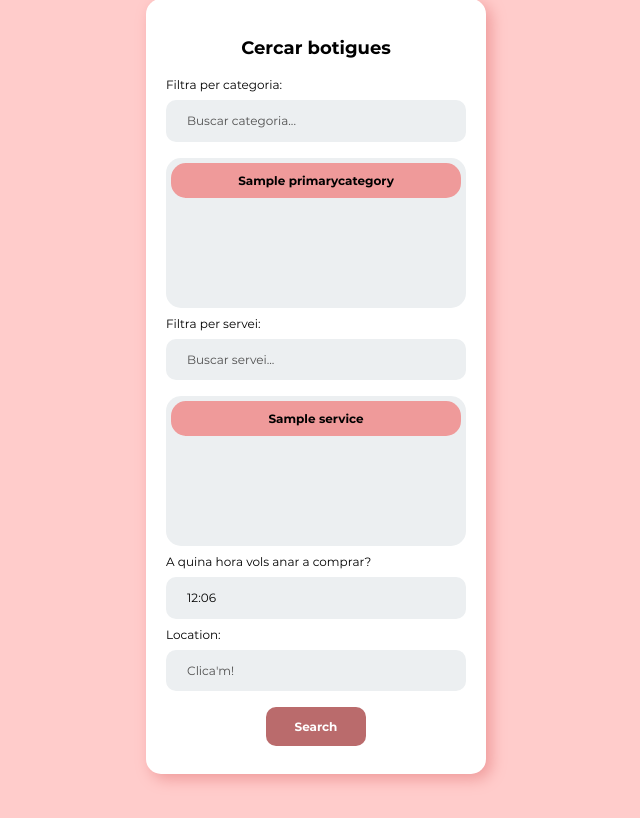
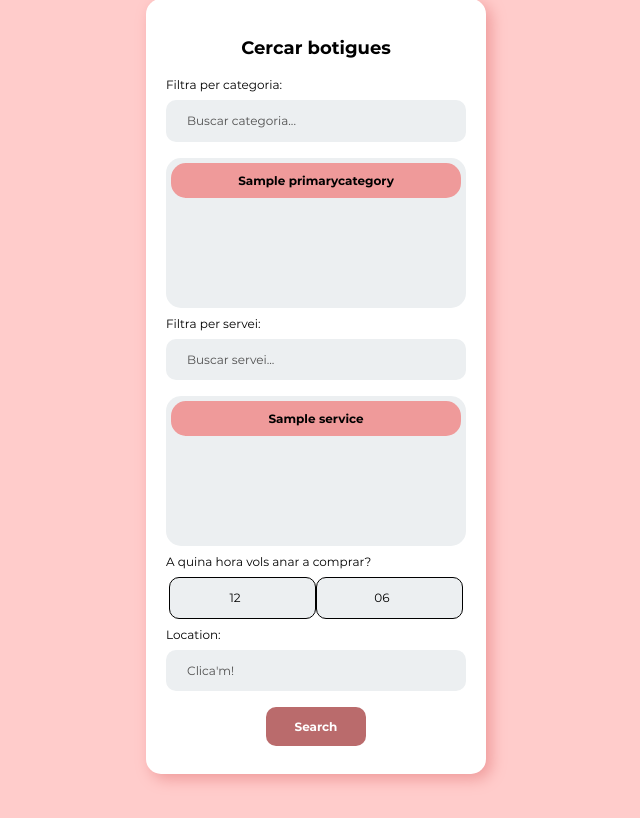
Before and after one commit to Casassarnau/ConfinAppCommerce, a Django app: page /purchase/list/ in a window 1280 px wide. Shown: the part 111-929 px from the top of the page, without its empty margins (324-964 px from the left). Run offline with Django 3.2, Linux system fonts and the light colour scheme; a user stored in the database is signed in; tables that the repository leaves empty hold one stand-in row (values such as "Sample post"); some libraries are stand-ins or nearby versions.

Commit message:
New widget to select the Hour, TimeInputCool.

```diff
--- a/hackovid/settings.py
+++ b/hackovid/settings.py
@@ -73,7 +73,7 @@ ROOT_URLCONF = 'hackovid.urls'
 TEMPLATES = [
     {
         'BACKEND': 'django.template.backends.django.DjangoTemplates',
-        'DIRS': ['hackovid/templates', 'shop/templates'],
+        'DIRS': ['hackovid/templates', 'shop/templates', 'purchase/templates'],
         'APP_DIRS': True,
         'OPTIONS': {
             'context_processors': [
--- /dev/null
+++ b/purchase/TimeInputCool.py
@@ -0,0 +1,6 @@
+from django.forms import TimeInput
+
+
+class TimeInputCool(TimeInput):
+    format_key = 'TIME_INPUT_FORMATS'
+    template_name = 'timecool.html'
--- a/purchase/forms.py
+++ b/purchase/forms.py
@@ -1,6 +1,7 @@
 from django import forms
 from django.utils import timezone
 
+from purchase.TimeInputCool import TimeInputCool
 from shop import models
 from shop.select_category import SelectCategoryField
 
@@ -13,7 +14,8 @@ class FilterForm(forms.Form):
                                   placeholder="Buscar servei...", required=False, is_loading=False, title="Filtra per servei:")
     time = forms.TimeField(required=True, label='A quina hora vols anar a comprar?',
                            initial='%02d:%02d' % ((timezone.now() + timezone.timedelta(minutes=30)).hour,
-                                                  (timezone.now() + timezone.timedelta(minutes=30)).minute))
+                                                  (timezone.now() + timezone.timedelta(minutes=30)).minute), widget=TimeInputCool())
+
     location = forms.CharField(required=True, widget=forms.TextInput(attrs={'placeholder': 'Clica\'m!',
                                                                             'readonly': 'True'}))
 
--- /dev/null
+++ b/purchase/templates/timecool.html
@@ -0,0 +1,18 @@
+<input style="display: none;" type="{{ widget.type }}" name="time-{{ widget.name }}"{% if widget.value != None %} value="{{ widget.value|stringformat:'s' }}"{% endif %}{% include "django/forms/widgets/attrs.html" %}>
+<input id="{{ widget.name }}-hour" onchange="updateHiddenInput()" class="time" type="number" value="5" min="0" max="23">
+<input id="{{ widget.name }}-minute" onchange="updateHiddenInput()" class="time" type="number" value="30" min="0" max="59">
+<script>
+    let inputTime = document.getElementsByName("time-{{ widget.name }}")[0];
+    let inputHour = document.getElementById("{{ widget.name }}-hour");
+    let inputMinute = document.getElementById("{{ widget.name }}-minute");
+
+    let hour = inputTime.value.split(":")[0];
+    let minute = inputTime.value.split(":")[1];
+
+    inputHour.value = hour;
+    inputMinute.value = minute;
+
+    function updateHiddenInput() {
+        inputTime.value = inputHour.value + ":" + inputMinute.value;
+    }
+</script>
--- a/static/forms.css
+++ b/static/forms.css
@@ -146,6 +146,14 @@ h3 {
     font-weight: bold;
     font-size: 18px;
 
+}
+
+.time {
+    background-color: var(--secondary);
+    display: inline;
+    width: 35%;
+    border: solid black 1px;
+    text-align: center;
 }
 
 .shop-list {
```
